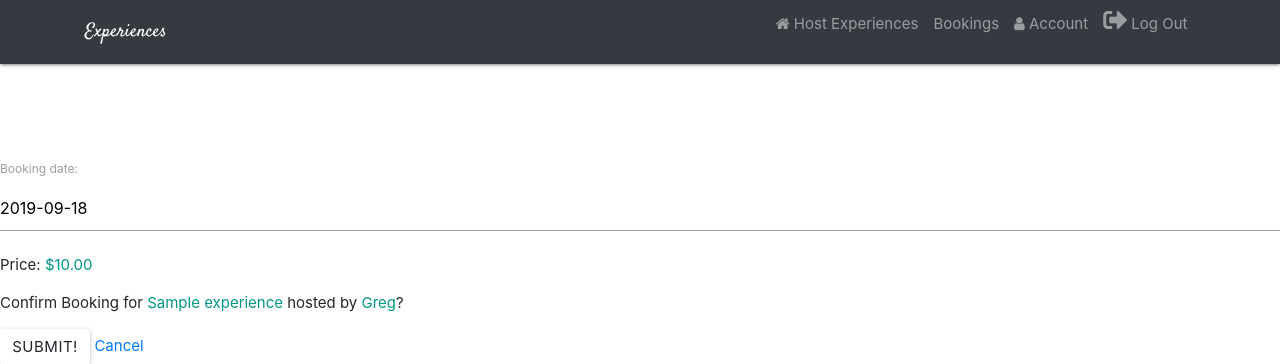
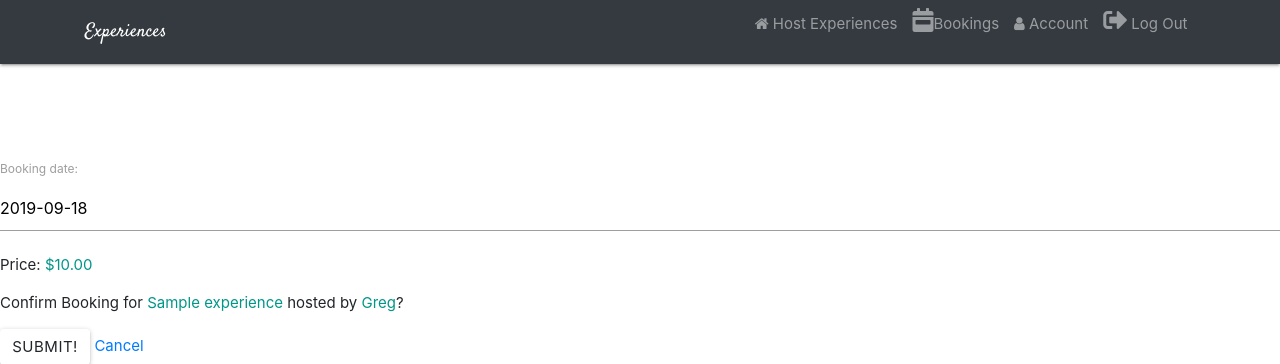
Before and after one commit to mrobin88/experiences-app, a Django app: page /experiences/1/bookings/new/ in a window 1280 px wide. Shown: the top 364 px of the page. Run offline with Django 3.2, Linux system fonts and the light colour scheme; a user stored in the database is signed in; data comes from the database, SQL or seed files in the repository; tables that the repository leaves empty hold one stand-in row (values such as "Sample post"); some libraries are stand-ins or nearby versions.

Commit message:
fix booking base and phto upload bug

```diff
--- a/main_app/templates/experiences/form.html
+++ b/main_app/templates/experiences/form.html
@@ -6,7 +6,6 @@
     <h1>{{object.title}}</h1>
     {% else %}
     <h1>Add Experience</h1>
-    {% endif %}
     <div style="background-color: rgba(255, 255, 255, 0.3);" class="container bg" style="width:500px;">
         <form  action="" method="post">
             {% csrf_token %}
@@ -50,6 +49,7 @@
             </button>
         </form>
     </div>
+    {% endif %}
     <br/>
 </div>
 
--- a/main_app/templates/new_booking_base.html
+++ b/main_app/templates/new_booking_base.html
@@ -10,6 +10,7 @@
     <!-- Bootstrap CSS -->
     <link href="bootstrap.css" rel="stylesheet" media="screen">
     <link rel="stylesheet" href="https://cdnjs.cloudflare.com/ajax/libs/materialize/1.0.0/css/materialize.min.css">
+    <link href="//maxcdn.bootstrapcdn.com/bootstrap/4.1.1/css/bootstrap.min.css" rel="stylesheet" id="bootstrap-css">
     <link rel="stylesheet" href="https://stackpath.bootstrapcdn.com/bootstrap/4.3.1/css/bootstrap.min.css">
     <link rel="stylesheet" type="text/css" href="{% static 'css/style.css' %}">
     <link rel="stylesheet" href="https://stackpath.bootstrapcdn.com/bootstrap/4.3.1/js/bootstrap.bundle.min.js">
@@ -29,9 +30,13 @@
 
     <!-- JavaScript -->
     <script src="https://cdnjs.cloudflare.com/ajax/libs/materialize/1.0.0/js/materialize.min.js"></script>
+    <script src="//maxcdn.bootstrapcdn.com/bootstrap/4.1.1/js/bootstrap.min.js"></script>
     <script src="https://cdnjs.cloudflare.com/ajax/libs/jquery/3.4.1/jquery.slim.min.js"></script>
     <script src="https://cdnjs.cloudflare.com/ajax/libs/popper.js/1.14.7/umd/popper.min.js"></script>
     <script src="https://stackpath.bootstrapcdn.com/bootstrap/4.3.1/js/bootstrap.min.js"></script>
+
+    <!-- JQuery -->
+    <script src="//cdnjs.cloudflare.com/ajax/libs/jquery/3.2.1/jquery.min.js"></script>
     <script src="{% static 'js/jquery.bootstrap.modal.forms.min.js' %}"></script>
 </head>
 
@@ -44,7 +49,7 @@
                     {% if user.is_authenticated %}
                     <ul class="navbar-nav ml-auto">
                         <li class="nav-item"><a class="nav-link" href="{% url 'exp_create' %}"><i class="fa fa-home"></i>   Host Experiences</a></li>
-                        <li class="nav-item"><a class="nav-link" href="{% url 'bkng_list' %}">Bookings</a></li>
+                        <li class="nav-item"><a class="nav-link" href="{% url 'bkng_list' %}"><i class="fas fa-calendar-week"></i>Bookings</a></li>
                         <li class="nav-item"><a class="nav-link" href="{% url 'profile' %}"><i class="fa fa-user"></i>   Account</a></li>
                         <li class="nav-item"><a class="nav-link" href="{% url 'logout' %}"><i class="fas fa-sign-out-alt"></i>  Log Out </a></li>
                     </ul>
--- a/main_app/views.py
+++ b/main_app/views.py
@@ -15,7 +15,7 @@ from .models import Experience, Profile, Booking, Review, Photo
 from .forms import UserRegisterForm, UserUpdateForm, ProfileUpdateForm, BookingForm
 
 S3_BASE_URL = 'https://s3-us-west-1.amazonaws.com/'
-BUCKET = 'catcollector'
+BUCKET = 'catcollector-gam'
 
 def home(request):
     return redirect('experiences-list')
```
Also changed, not shown: media/profile_pics/andrew-neel-cckf4TsHAuw-unsplash_lkofl43.jpg (added).
